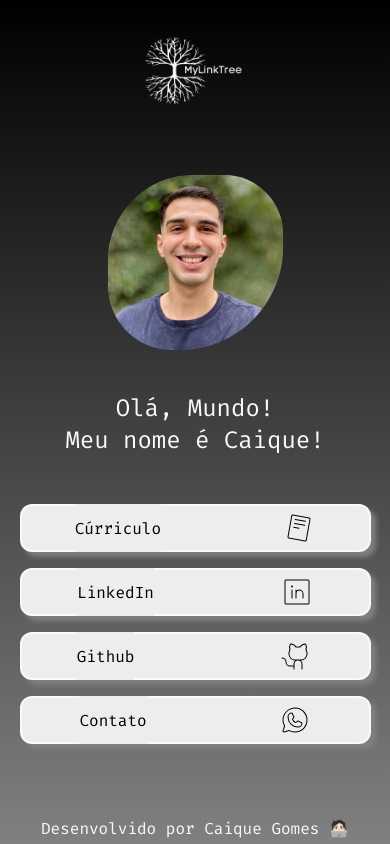
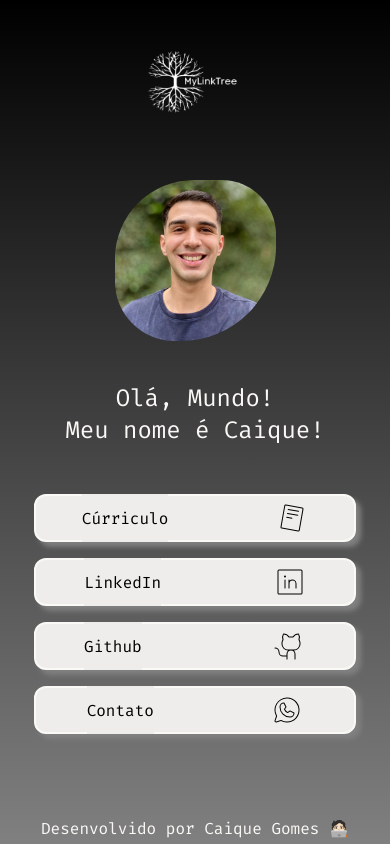
Before and after one commit to Caiqe/MyLinkTree, a plain HTML site: page index.html in a window 390 px wide. Drawn offline with Linux system fonts and the light colour scheme.

Commit message:
Configurando responsividade com telas maiores

```diff
--- a/assets/css/index.css
+++ b/assets/css/index.css
@@ -52,7 +52,7 @@ body {
     width: 30%;
 }
 
-body header {
+header {
     padding-top: 1rem;
     display: flex;
     flex-direction: column;
@@ -62,14 +62,19 @@ body header {
     gap: 2rem;
 }
 
-body header img {
+header img {
     scale: 90%;
     width: 50%;
     height: auto;
     border-radius: 100%;
     animation: animateBorderRadius 10s infinite alternate;
 }
-body section{
+.container {
+    max-width: 430px; /* Largura aproximada de um celular */
+    margin: 0 auto; /* Centraliza o conteúdo na tela */
+    padding: 1rem;
+}
+section{
     padding-top: 3rem;
     display: flex;
     flex-direction: column;
@@ -83,7 +88,7 @@ body section{
     height: 3rem;
     background-color: var(--offwhite-dark);
 }
-body section a {
+section a {
     display: flex;
     flex-direction: row;
     align-items: center;
@@ -101,7 +106,7 @@ body section a {
     margin-bottom: 1rem; /* Espaçamento entre os links */
     box-shadow: 5px 5px 5px gray;
 }
-body section a:hover {
+section a:hover {
     background-color: var(--offwhite);
     transform: scale(1.05);
     transition: 0.3s ease-in-out;
--- a/index.html
+++ b/index.html
@@ -9,9 +9,10 @@
       href="https://fonts.googleapis.com/css2?family=Fira+Code:wght@300;400;700&display=swap"
       rel="stylesheet"
     />
-    <link rel="icon" type="image/svg+xml" href="assets/imgs/tree-thin.svg">
+    <link rel="icon" type="image/svg+xml" href="assets/imgs/tree-thin.svg" />
   </head>
   <body>
+    <div class="container">
       <header>
         <img src="assets/imgs/logo.png" alt="Logo MyLinkTree" id="logo" />
         <img src="assets/imgs/Foto Caique.png" alt="Foto Caique" />
@@ -36,17 +37,21 @@
           <img src="assets/imgs/linkedin-logo-thin.svg" alt="Logo Linkedin" />
         </a>
         <a href="https://github.com/Caiqe" target="_blank">
-        <div class="links">Github </div>
-        <img src="assets/imgs/github-logo-thin.svg" alt="Logo Github"  id="git"/>
+          <div class="links">Github</div>
+          <img
+            src="assets/imgs/github-logo-thin.svg"
+            alt="Logo Github"
+            id="git"
+          />
         </a>
         <a href="https://wa.me/5511977388121" target="_blank">
           <div class="links">Contato</div>
           <img src="assets/imgs/whatsapp-logo-thin.svg" alt="Logo Whatsapp" />
         </a>
-
       </section>
       <footer>
         <h2>Desenvolvido por Caique Gomes 🧑🏻‍💻</h2>
       </footer>
+    </div>
   </body>
 </html>
```
Lines whose indentation alone changed are shown as unchanged.
